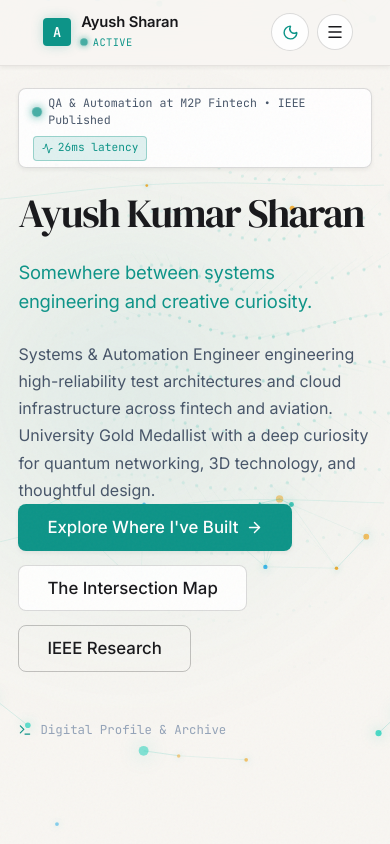
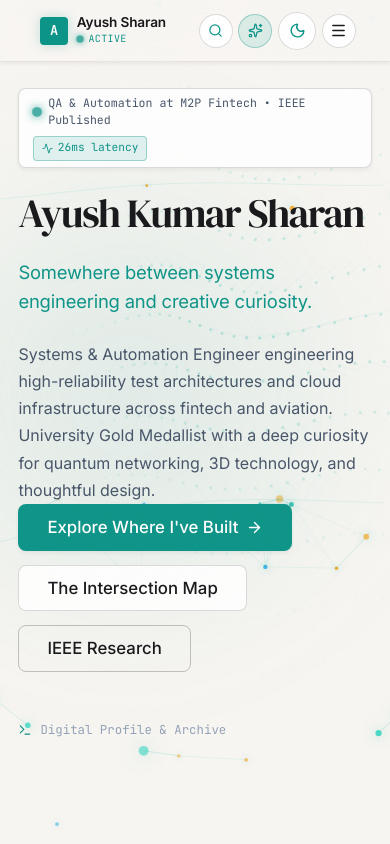
Before and after one commit to ayushkumarsharan/ayush.sh, a Next.js app: page / in a window 390 px wide. Shown: the top 844 px of the page. Built offline with nearby package versions, Linux system fonts and the light colour scheme.

Commit message:
feat(header): replace ambiguous command symbol with universal Search icon & compact mobile button bar for Search and Ask AI

```diff
--- a/components/layout/Navigation.tsx
+++ b/components/layout/Navigation.tsx
@@ -3,7 +3,7 @@
 import React, { useState, useEffect } from 'react';
 import Link from 'next/link';
 import { usePathname } from 'next/navigation';
-import { Menu, X, Command, Sparkles } from 'lucide-react';
+import { Menu, X, Search, Sparkles } from 'lucide-react';
 import { siteConfig } from '@/content/site';
 import { ThemeToggle } from '@/components/ui/ThemeToggle';
 import { CommandPalette } from '@/components/layout/CommandPalette';
@@ -47,7 +47,7 @@ export const Navigation: React.FC<{ onOpenAskAI?: () => void }> = ({ onOpenAskAI
           left: 0,
           right: 0,
           zIndex: 9999,
-          padding: '0.65rem 1.15rem',
+          padding: '0.65rem 1rem',
           backgroundColor: 'var(--bg-translucent)',
           backdropFilter: 'blur(20px)',
           WebkitBackdropFilter: 'blur(20px)',
@@ -62,7 +62,7 @@ export const Navigation: React.FC<{ onOpenAskAI?: () => void }> = ({ onOpenAskAI
             display: 'flex',
             alignItems: 'center',
             justifyContent: 'space-between',
-            gap: '0.75rem',
+            gap: '0.5rem',
           }}
         >
           {/* Brand Wordmark & Active Pulse */}
@@ -71,9 +71,9 @@ export const Navigation: React.FC<{ onOpenAskAI?: () => void }> = ({ onOpenAskAI
             style={{
               display: 'flex',
               alignItems: 'center',
-              gap: '0.625rem',
+              gap: '0.55rem',
               textDecoration: 'none',
-              padding: '0.25rem 0.4rem',
+              padding: '0.2rem 0.35rem',
               borderRadius: 'var(--radius-md)',
               transition: 'all var(--transition-fast)',
               flexShrink: 0,
@@ -103,10 +103,11 @@ export const Navigation: React.FC<{ onOpenAskAI?: () => void }> = ({ onOpenAskAI
                 style={{
                   fontFamily: 'var(--font-body)',
                   fontWeight: 600,
-                  fontSize: '0.925rem',
+                  fontSize: 'clamp(0.85rem, 2.5vw, 0.925rem)',
                   color: 'var(--text-primary)',
                   letterSpacing: '-0.01em',
                   lineHeight: 1.2,
+                  whiteSpace: 'nowrap',
                 }}
               >
                 Ayush Sharan
@@ -125,7 +126,7 @@ export const Navigation: React.FC<{ onOpenAskAI?: () => void }> = ({ onOpenAskAI
                 <span
                   style={{
                     fontFamily: 'var(--font-mono)',
-                    fontSize: '0.65rem',
+                    fontSize: '0.625rem',
                     color: 'var(--accent-primary)',
                     letterSpacing: '0.04em',
                     textTransform: 'uppercase',
@@ -198,25 +199,26 @@ export const Navigation: React.FC<{ onOpenAskAI?: () => void }> = ({ onOpenAskAI
             })}
           </nav>
 
-          {/* Action Tools (Cmd+K desktop, Theme Toggle, Mobile Menu) */}
+          {/* Action Tools (Search, Ask AI, Theme Toggle, Mobile Menu) */}
           <div
             style={{
               display: 'flex',
               alignItems: 'center',
-              gap: '0.5rem',
+              gap: '0.35rem',
               flexShrink: 0,
             }}
           >
-            {/* Command Palette Trigger (Desktop Only) */}
+            {/* Quick Search & Command Palette Trigger */}
             <button
               onClick={() => setIsCommandOpen(true)}
-              aria-label="Open Command Palette"
-              title="Open Command Palette (Cmd/Ctrl + K)"
+              aria-label="Quick Search & Navigation (Cmd/Ctrl + K)"
+              title="Quick Search & Actions (Cmd/Ctrl + K)"
               style={{
                 display: 'inline-flex',
                 alignItems: 'center',
+                justifyContent: 'center',
                 gap: '0.4rem',
-                padding: '0.4rem 0.7rem',
+                padding: '0.4rem 0.65rem',
                 borderRadius: 'var(--radius-full)',
                 backgroundColor: 'var(--bg-surface-elevated)',
                 border: '1px solid var(--border-medium)',
@@ -224,24 +226,29 @@ export const Navigation: React.FC<{ onOpenAskAI?: () => void }> = ({ onOpenAskAI
                 fontSize: '0.8rem',
                 cursor: 'pointer',
                 transition: 'all var(--transition-fast)',
+                minWidth: '34px',
+                height: '34px',
               }}
-              className="cmd-trigger-btn"
+              className="action-search-btn"
             >
-              <Command size={14} style={{ color: 'var(--accent-primary)' }} />
-              <span style={{ fontFamily: 'var(--font-mono)', fontSize: '0.725rem' }}>⌘K</span>
+              <Search size={15} style={{ color: 'var(--accent-primary)', flexShrink: 0 }} />
+              <span className="search-label" style={{ fontFamily: 'var(--font-mono)', fontSize: '0.725rem' }}>
+                Search <span style={{ opacity: 0.6 }}>⌘K</span>
+              </span>
             </button>
 
-            {/* Optional Ask AI button (Desktop/Tablet) */}
+            {/* Ask AI Assistant button */}
             {onOpenAskAI && (
               <button
                 onClick={onOpenAskAI}
-                aria-label="Explore Ayush with AI Assistant"
+                aria-label="Explore with AI Assistant"
                 title="Ask questions about Ayush"
                 style={{
                   display: 'inline-flex',
                   alignItems: 'center',
+                  justifyContent: 'center',
                   gap: '0.35rem',
-                  padding: '0.4rem 0.75rem',
+                  padding: '0.4rem 0.65rem',
                   borderRadius: 'var(--radius-full)',
                   backgroundColor: 'var(--accent-subtle)',
                   border: '1px solid var(--accent-border)',
@@ -250,11 +257,13 @@ export const Navigation: React.FC<{ onOpenAskAI?: () => void }> = ({ onOpenAskAI
                   fontWeight: 500,
                   cursor: 'pointer',
                   transition: 'all var(--transition-fast)',
+                  minWidth: '34px',
+                  height: '34px',
                 }}
-                className="ask-ai-btn"
+                className="action-ai-btn"
               >
-                <Sparkles size={14} />
-                <span>Ask AI</span>
+                <Sparkles size={15} style={{ flexShrink: 0 }} />
+                <span className="ai-label">Ask AI</span>
               </button>
             )}
 
@@ -269,8 +278,8 @@ export const Navigation: React.FC<{ onOpenAskAI?: () => void }> = ({ onOpenAskAI
                 display: 'inline-flex',
                 alignItems: 'center',
                 justifyContent: 'center',
-                width: '36px',
-                height: '36px',
+                width: '34px',
+                height: '34px',
                 borderRadius: 'var(--radius-full)',
                 backgroundColor: 'var(--bg-surface-elevated)',
                 border: '1px solid var(--border-medium)',
@@ -280,7 +289,7 @@ export const Navigation: React.FC<{ onOpenAskAI?: () => void }> = ({ onOpenAskAI
               }}
               className="mobile-menu-btn"
             >
-              {isMobileMenuOpen ? <X size={18} /> : <Menu size={18} />}
+              {isMobileMenuOpen ? <X size={17} /> : <Menu size={17} />}
             </button>
           </div>
         </div>
@@ -376,8 +385,8 @@ export const Navigation: React.FC<{ onOpenAskAI?: () => void }> = ({ onOpenAskAI
           .mobile-menu-btn {
             display: none !important;
           }
-          .cmd-trigger-btn {
-            display: inline-flex !important;
+          .search-label, .ai-label {
+            display: inline !important;
           }
         }
         @media (max-width: 859px) {
@@ -387,11 +396,14 @@ export const Navigation: React.FC<{ onOpenAskAI?: () => void }> = ({ onOpenAskAI
           .mobile-menu-btn {
             display: inline-flex !important;
           }
-          .cmd-trigger-btn {
+          /* On mobile: Compact icon-only buttons for Search & Ask AI */
+          .search-label, .ai-label {
             display: none !important;
           }
-          .ask-ai-btn {
-            display: none !important;
+          .action-search-btn, .action-ai-btn {
+            padding: 0 !important;
+            width: 34px !important;
+            height: 34px !important;
           }
         }
       `}</style>
```
